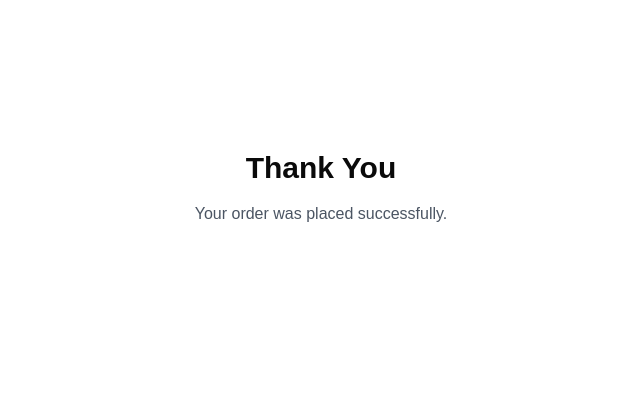
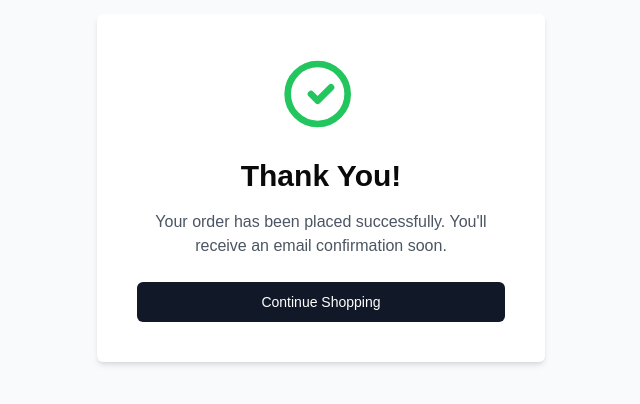
Before and after one commit to SadmanKibria/seor, a Next.js app: page /thank-you in a window 1280 px wide. Shown: the part 212-616 px from the top of the page, without its empty margins (319-959 px from the left). Built offline with nearby package versions, Linux system fonts and the light colour scheme.

Commit message:
feat: improve admin orders page and thank you page design - Updated admin orders list with better table layout, clickable order links and status badges - Improved thank you page with success icon, clean layout and call-to-action button

```diff
--- a/app/(admin)/admin/orders/[orderId]/page.tsx
+++ b/app/(admin)/admin/orders/[orderId]/page.tsx
@@ -1,5 +1,9 @@
 import { prisma } from '@/lib/prisma';
 import Link from 'next/link';
+import { markOrderAsCompleted } from '@/app/actions/update-order-status';
+import { revalidatePath } from 'next/cache';
+import { Button } from '@/components/ui/button';
+import { redirect } from 'next/navigation';
 
 export default async function AdminOrderDetailsPage({
   params,
@@ -22,17 +26,51 @@ export default async function AdminOrderDetailsPage({
     return <div className="p-8">Order not found.</div>;
   }
 
+  async function handleMarkCompleted() {
+    'use server';
+    await markOrderAsCompleted(order.id);
+    revalidatePath(`/admin/orders/${order.id}`); // refresh this page
+    redirect(`/admin/orders/${order.id}`);
+  }
+
   return (
     <div className="p-8 space-y-8">
+      <div className="flex justify-between items-start">
         <div>
           <h1 className="text-3xl font-bold mb-2">Order Details</h1>
           <p className="text-gray-700">Order ID: {order.id}</p>
           <p className="text-gray-700">Customer: {order.user.email}</p>
           <p className="text-gray-700">Total: £{order.totalPrice.toFixed(2)}</p>
-        <p className="text-gray-700">Status: {order.status}</p>
-        <p className="text-gray-700">
+
+          {/* Status Badge */}
+          <div className="mt-2">
+            <span
+              className={`inline-block px-3 py-1 rounded-full text-xs font-semibold ${
+                order.status === 'Completed'
+                  ? 'bg-green-100 text-green-800'
+                  : 'bg-yellow-100 text-yellow-800'
+              }`}
+            >
+              {order.status}
+            </span>
+          </div>
+
+          <p className="text-gray-700 mt-2">
             Created: {new Date(order.createdAt).toLocaleString()}
           </p>
+        </div>
+
+        {/* Mark Completed Button */}
+        {order.status !== 'Completed' && (
+          <form action={handleMarkCompleted}>
+            <Button
+              type="submit"
+              className="bg-green-600 hover:bg-green-700 text-white"
+            >
+              Mark as Completed
+            </Button>
+          </form>
+        )}
       </div>
 
       <div>
--- a/app/(admin)/admin/orders/page.tsx
+++ b/app/(admin)/admin/orders/page.tsx
@@ -1,37 +1,55 @@
 import { getOrders } from '@/lib/orders';
 import { formatPrice } from '@/lib/format-price';
+import Link from 'next/link';
 
 export default async function AdminOrdersPage() {
   const orders = await getOrders();
 
   return (
-    <div>
-      <h1 className="text-3xl font-bold mb-6">Orders</h1>
+    <div className="p-8">
+      <h1 className="text-3xl font-bold mb-8">Orders</h1>
 
       {orders.length === 0 ? (
         <p className="text-gray-600">No orders found.</p>
       ) : (
         <div className="overflow-x-auto">
-          <table className="min-w-full bg-white border">
-            <thead>
+          <table className="min-w-full bg-white shadow-md rounded-md overflow-hidden">
+            <thead className="bg-gray-100 text-gray-700 text-sm uppercase">
               <tr>
-                <th className="py-2 px-4 border-b">Order ID</th>
-                <th className="py-2 px-4 border-b">User</th>
-                <th className="py-2 px-4 border-b">Amount</th>
-                <th className="py-2 px-4 border-b">Date</th>
+                <th className="py-3 px-6 text-left">Order ID</th>
+                <th className="py-3 px-6 text-left">Customer</th>
+                <th className="py-3 px-6 text-left">Amount</th>
+                <th className="py-3 px-6 text-left">Status</th>
+                <th className="py-3 px-6 text-left">Date</th>
               </tr>
             </thead>
             <tbody>
               {orders.map((order) => (
-                <tr key={order.id}>
-                  <td className="py-2 px-4 border-b">{order.id}</td>
-                  <td className="py-2 px-4 border-b">
+                <tr key={order.id} className="border-b hover:bg-gray-50">
+                  <td className="py-3 px-6">
+                    <Link
+                      href={`/admin/orders/${order.id}`}
+                      className="text-blue-600 hover:underline"
+                    >
+                      {order.id.slice(0, 8)}...
+                    </Link>
+                  </td>
+                  <td className="py-3 px-6">
                     {order.user?.email || 'Unknown'}
                   </td>
-                  <td className="py-2 px-4 border-b">
-                    {formatPrice(order.totalPrice)}
+                  <td className="py-3 px-6">{formatPrice(order.totalPrice)}</td>
+                  <td className="py-3 px-6">
+                    <span
+                      className={`inline-block px-3 py-1 rounded-full text-xs font-semibold ${
+                        order.status === 'Completed'
+                          ? 'bg-green-100 text-green-800'
+                          : 'bg-yellow-100 text-yellow-800'
+                      }`}
+                    >
+                      {order.status}
+                    </span>
                   </td>
-                  <td className="py-2 px-4 border-b">
+                  <td className="py-3 px-6">
                     {new Date(order.createdAt).toLocaleDateString()}
                   </td>
                 </tr>
--- /dev/null
+++ b/app/actions/update-order-status.ts
@@ -0,0 +1,10 @@
+'use server';
+
+import { prisma } from '@/lib/prisma';
+
+export async function markOrderAsCompleted(orderId: string) {
+  await prisma.order.update({
+    where: { id: orderId },
+    data: { status: 'Completed' },
+  });
+}
--- a/app/thank-you/page.tsx
+++ b/app/thank-you/page.tsx
@@ -1,8 +1,38 @@
+'use client';
+
+import Link from 'next/link';
+import { Button } from '@/components/ui/button';
+
 export default function ThankYouPage() {
   return (
-    <div className="min-h-screen flex flex-col items-center justify-center">
-      <h1 className="text-3xl font-bold mb-4">Thank You</h1>
-      <p className="text-gray-600">Your order was placed successfully.</p>
+    <div className="min-h-screen flex flex-col items-center justify-center bg-gray-50 px-4">
+      <div className="bg-white p-10 rounded-md shadow-md text-center max-w-md w-full">
+        <div className="text-green-500 mb-6">
+          <svg
+            className="w-20 h-20 mx-auto"
+            fill="none"
+            stroke="currentColor"
+            strokeWidth="2"
+            viewBox="0 0 24 24"
+          >
+            <path
+              strokeLinecap="round"
+              strokeLinejoin="round"
+              d="M9 12l2 2l4-4m5 2a9 9 0 11-18 0a9 9 0 0118 0z"
+            />
+          </svg>
+        </div>
+        <h1 className="text-3xl font-bold mb-4">Thank You!</h1>
+        <p className="text-gray-600 mb-6">
+          Your order has been placed successfully. You&apos;ll receive an email
+          confirmation soon.
+        </p>
+        <Link href="/products">
+          <Button className="w-full bg-gray-900 hover:bg-black text-white py-3 rounded-md">
+            Continue Shopping
+          </Button>
+        </Link>
+      </div>
     </div>
   );
 }
```
Lines whose indentation alone changed are shown as unchanged.
